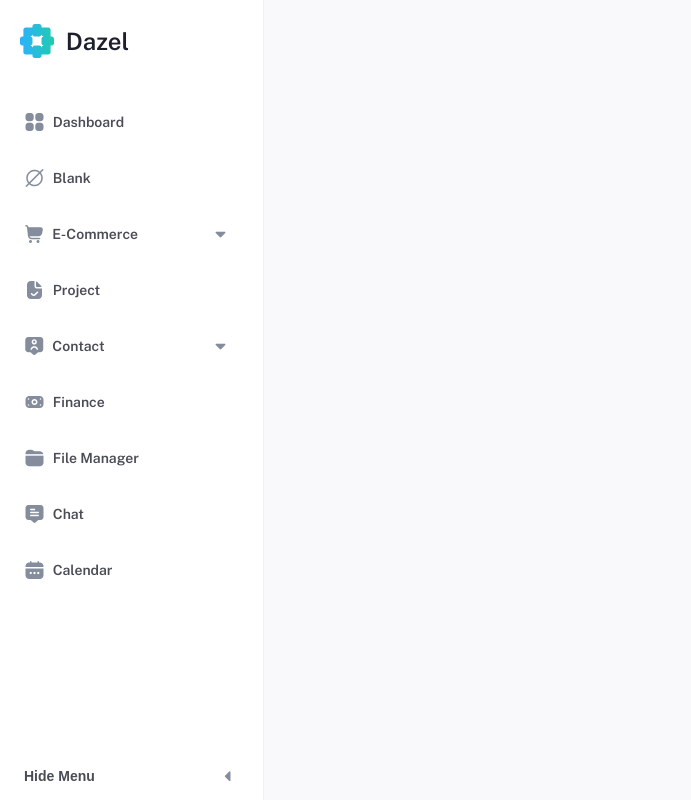
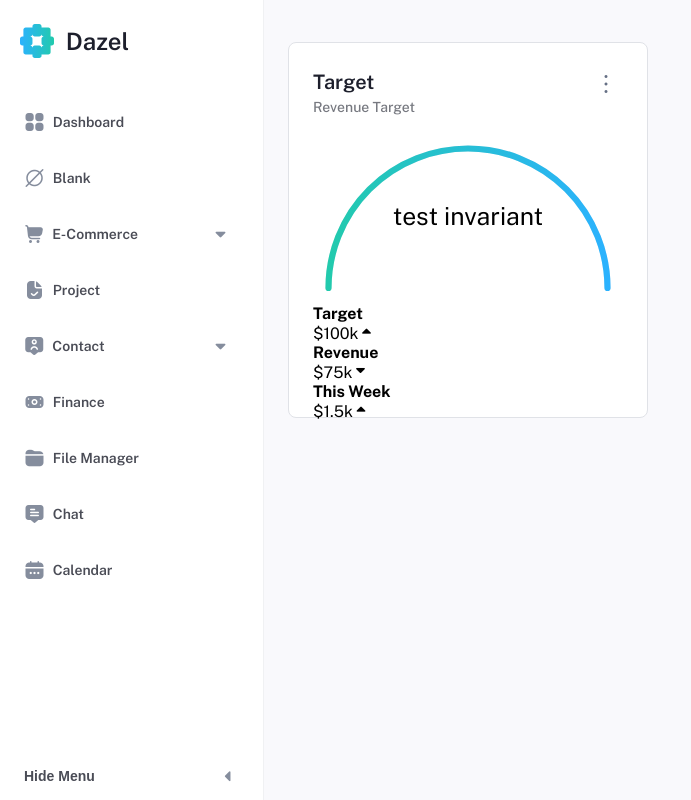
Before and after one commit to gmurad97/Dazel-React-Template, a React (Create React App) app: page / in a window 1280 px wide. Shown: the whole page, without its empty margins (0-691 px from the left). Built offline with nearby package versions, Linux system fonts and the light colour scheme.

Commit message:
target -> (half circle) arc progress bar

```diff
--- a/src/components/Content/components/Target/Target.css
+++ b/src/components/Content/components/Target/Target.css
@@ -1,4 +1,75 @@
-.kek{
-    border-radius: 50%; /* превращаем квадрат в круг */
-    transform: translateY(-125px); /* сдвигаем круг наверх, чтобы осталась только нижняя часть */
+.target {
+    height: 376px;
+    width: 360px;
+    background-color: #FFFFFF;
+    border: 1px solid #E0E2E7;
+    border-radius: 8px;
+    padding: 24px;
 }
+
+.target__header {
+    width: 100%;
+    height: auto;
+    display: flex;
+    flex-direction: row;
+    justify-content: space-between;
+    align-items: flex-start;
+    margin-bottom: 16px;
+}
+
+.target__heading {
+    width: 100%;
+    height: auto;
+    display: flex;
+    flex-direction: column;
+    justify-content: flex-start;
+    align-items: flex-start;
+}
+
+.target__title {
+    font-weight: 600;
+    font-size: 20px;
+    line-height: 30px;
+    color: #1D1F2C;
+}
+
+.target__description {
+    font-weight: 500;
+    font-size: 14px;
+    line-height: 20px;
+    color: #777980;
+}
+
+.target__icon {
+    color: #667085;
+    padding: 8px;
+    cursor: pointer;
+}
+
+.target__icon>i[class^="fi"] {
+    display: flex;
+    font-size: 18px;
+}
+
+.target__progress-bar {
+    width: 100%;
+    height: auto;
+    display: flex;
+    flex-direction: column;
+    justify-content: center;
+    align-items: center;
+}
+
+.target__detail {}
+
+.target__detail-today {}
+
+.target__statistic {}
+
+.target__statistic-item {}
+
+.target__statistic-title {}
+
+.target__statistic-value {}
+
+.target__statistic-value i {}
--- a/src/components/Content/components/Target/Target.jsx
+++ b/src/components/Content/components/Target/Target.jsx
@@ -1,10 +1,49 @@
 import "./Target.css";
-import ProgressBar from "./components/ProgressBar/ProgressBar.jsx";
+import ArcProgressBar from "./components/ProgressBar/ProgressBar.jsx";
 
 const Target = () => {
     return (
         <div className="target">
-            <ProgressBar width="150px" height="15px" value="20%" />
+            <div className="target__header">
+                <div className="target__heading">
+                    <h1 className="target__title">Target</h1>
+                    <p className="target__description">Revenue Target</p>
+                </div>
+                <div className="target__icon">
+                    <i className="fi fi-sr-menu-dots-vertical"></i>
+                </div>
+            </div>
+            <div className="target__progress-bar">
+                <ArcProgressBar strokeWidth={4} progress={100}>
+                    test invariant
+                </ArcProgressBar>
+            </div>
+            <div className="target__detail">
+                <h1 className="target__detail-today"></h1>
+                <div className="target__statistic">
+                    <div className="target__statistic-item">
+                        <h1 className="target__statistic-title">Target</h1>
+                        <div className="target__statistic-value">
+                            $100k
+                            <i className="fi fi-rr-caret-up"></i>
+                        </div>
+                    </div>
+                    <div className="target__statistic-item">
+                        <h1 className="target__statistic-title">Revenue</h1>
+                        <div className="target__statistic-value">
+                            $75k
+                            <i className="fi fi-rr-caret-down"></i>
+                        </div>
+                    </div>
+                    <div className="target__statistic-item">
+                        <h1 className="target__statistic-title">This Week</h1>
+                        <div className="target__statistic-value">
+                            $1.5k
+                            <i className="fi fi-rr-caret-up"></i>
+                        </div>
+                    </div>
+                </div>
+            </div>
         </div>
     );
 }
--- a/src/components/Content/components/Target/components/ProgressBar/ProgressBar.css
+++ /dev/null
@@ -1,7 +0,0 @@
-.target__progress-bar{
-
-}
-
-.target__progress-track{
-
-}
--- a/src/components/Content/components/Target/components/ProgressBar/ProgressBar.jsx
+++ b/src/components/Content/components/Target/components/ProgressBar/ProgressBar.jsx
@@ -1,13 +1,58 @@
-import "./ProgressBar.css";
+import React, { useEffect, useRef } from 'react';
 
-const ProgressBar = ({width, height, value}) => {
-    return(
-        <div className="target__progress-bar__container">
-            <div className="target__progress-bar">
+const ArcProgressBar = ({ progress, strokeWidth, children }) => {
+  const svgRef = useRef(null);
 
-            </div>
-        </div>
-    );
-}
+  useEffect(() => {
+    const svg = svgRef.current;
+    const progressBar = svg.querySelector('.progress-bar');
+    const radius = 90;
+    const circumference = Math.PI * radius;
+    const offset = circumference * (1 - progress / 100);
+    progressBar.style.strokeDashoffset = offset;
+    progressBar.style.strokeDasharray = circumference;
+  }, [progress]);
 
-export default ProgressBar;
+  return (
+    <svg
+      ref={svgRef}
+      width="100%"
+      height="100%"
+      viewBox="0 0 200 110"
+      style={{ display: 'block' }}
+      className="progress-circle"
+    >
+      {/* Define the gradient */}
+      <defs>
+        <linearGradient id="progress-gradient" x1="0%" y1="0%" x2="100%" y2="0%">
+          <stop offset="0%" stopColor="#22CAAD" />
+          <stop offset="100%" stopColor="#2BB2FE" />
+        </linearGradient>
+      </defs>
+
+      {/* Background semi-circle */}
+      <path
+        d="M 10 100 A 90 90 0 0 1 190 100"
+        stroke="#F0F1F3"
+        strokeWidth={strokeWidth}
+        fill="none"
+        strokeLinecap="round"
+      />
+      {/* Progress bar semi-circle */}
+      <path
+        className="progress-bar"
+        d="M 10 100 A 90 90 0 0 1 190 100"
+        stroke="url(#progress-gradient)"
+        strokeWidth={strokeWidth}
+        fill="none"
+        strokeLinecap="round"
+      />
+      {/* Children for custom text or content inside the arc */}
+      <text x="50%" y="50%" alignmentBaseline="middle" textAnchor="middle">
+        {children}
+      </text>
+    </svg>
+  );
+};
+
+export default ArcProgressBar;
```
